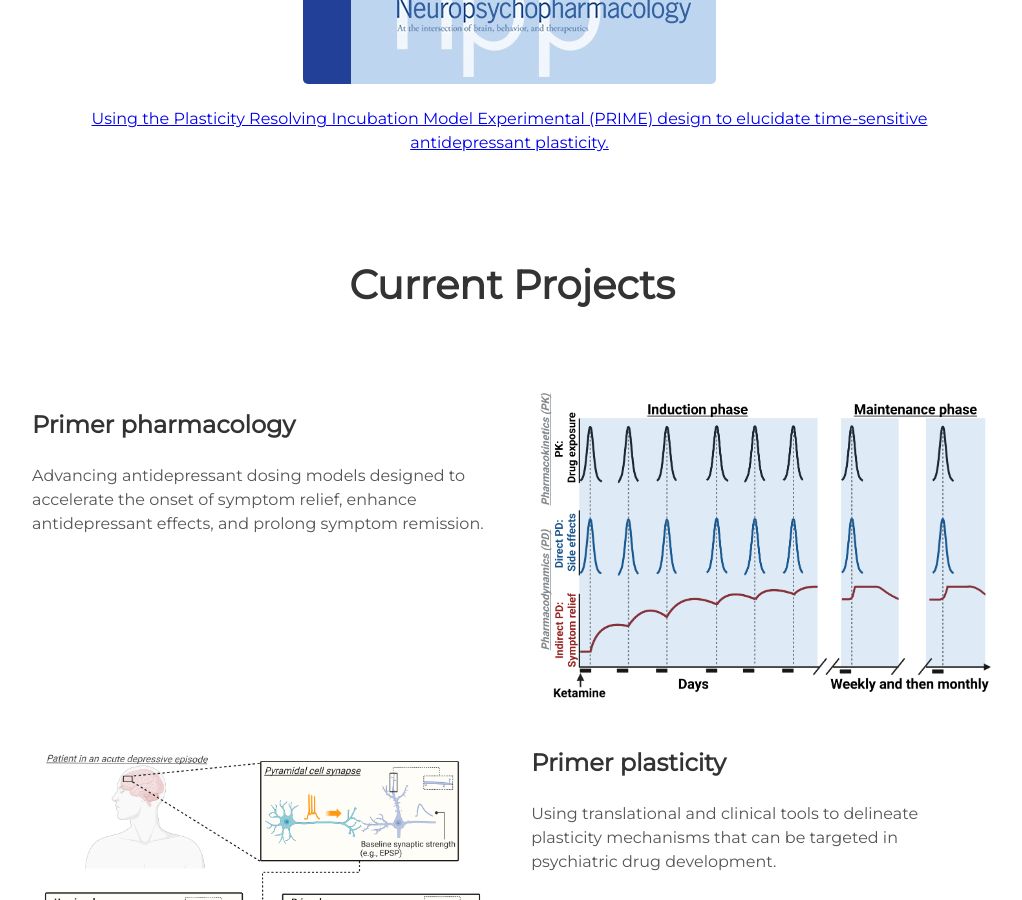
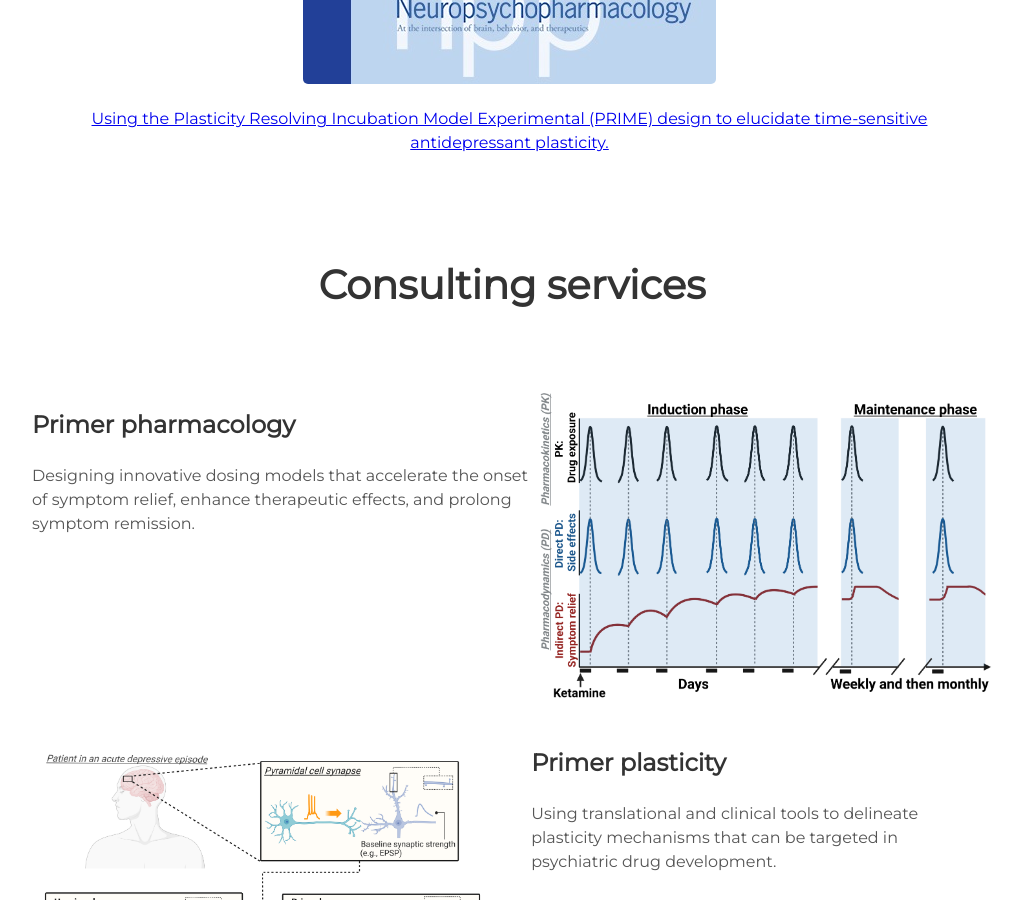
Before and after one commit to synaptic-priming/Nomad, a Jekyll site: the page built from index.html, in a window 1280 px wide and 900 px high, scrolled down 1947 px. Shown: the whole window, without its empty margins (128-1150 px from the left). Built offline with Jekyll 4.4.1, drawn with Linux system fonts in a browser that asks for light colours; some of the changed text lies outside the part shown.

Commit message:
Update projects.html

```diff
--- a/_includes/projects.html
+++ b/_includes/projects.html
@@ -1,5 +1,5 @@
 <div class="user-details">
-  <h1> Current Projects </h1>
+  <h1> Consulting services </h1>
 </div>
 <div class="user-projects">
      <div class="images-right">
@@ -7,7 +7,7 @@
  </div>
       <div class="contents-left">
     <h3> Primer pharmacology </h3>
-    <p> Advancing antidepressant dosing models designed to accelerate the onset of symptom relief, enhance antidepressant effects, and prolong symptom remission.</p>
+    <p>Designing innovative dosing models that accelerate the onset of symptom relief, enhance therapeutic effects, and prolong symptom remission.</p>
      </div>
   </div>
 <div class="user-projects">
@@ -30,7 +30,7 @@
 </div>
 <div class="user-projects">
   <div class="contents-center">
-    <p align="center"><a href="mailto: synaptic.priming@gmail.com"> Contact me now for a free consultation </a></p>
+    <p align="center"><a href="mailto: synaptic.priming@gmail.com"> Contact me now to learn more </a></p>
 </div>
 <div class="user-projects">
   <div class="images">
```
